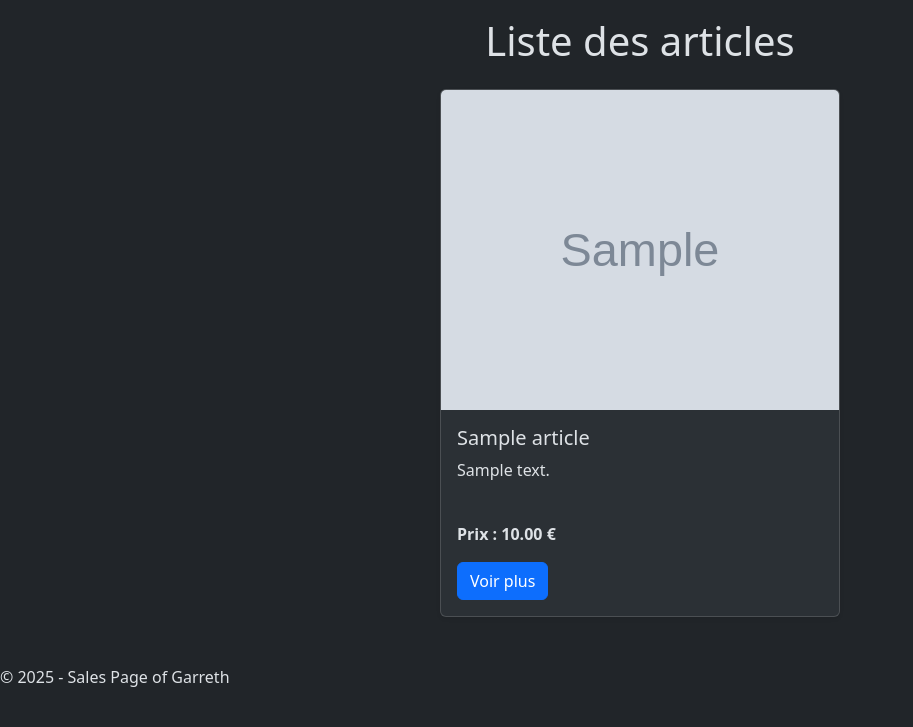
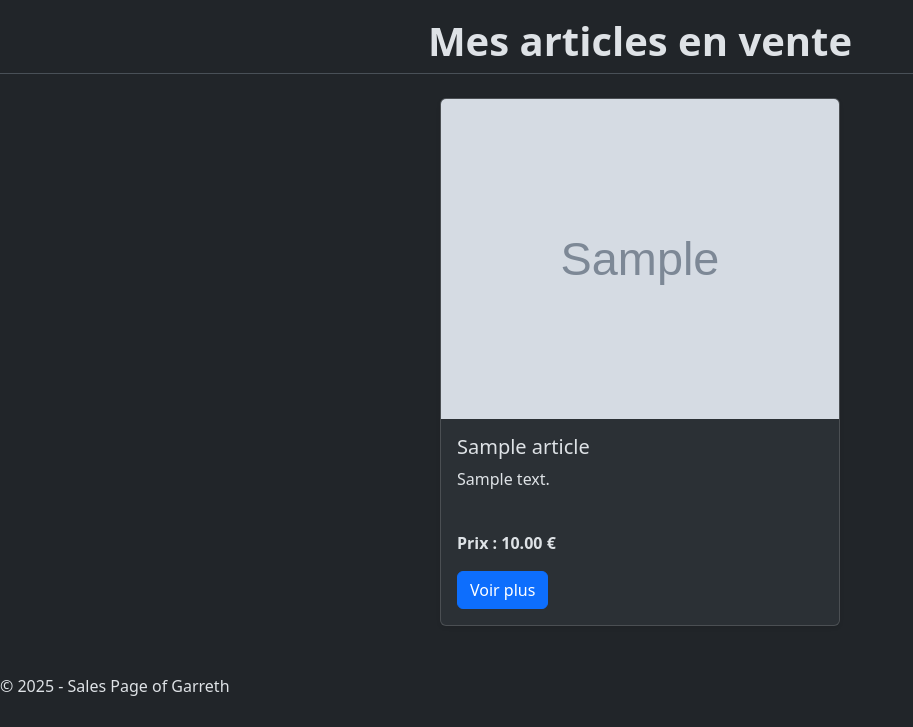
Before and after one commit to gverhelp/salesPageApp, a Django app: page / in a window 1280 px wide. Shown: the part 73-800 px from the top of the page, without its empty margins (0-913 px from the left). Run offline with Django 5.2, Linux system fonts and the light colour scheme; tables that the repository leaves empty hold one stand-in row (values such as "Sample post"); grey boxes marked "Sample" are stand-in pictures; some libraries are stand-ins or nearby versions.

Commit message:
small improvements

```diff
--- a/app/salesPage/templates/articles/article_list.html
+++ b/app/salesPage/templates/articles/article_list.html
@@ -2,14 +2,41 @@
 {% block title %}Articles{% endblock %}
 
 {% block content %}
-<h1 class="text-center mb-4">Liste des articles</h1>
+<h1 class="text-center mb-4 fw-semibold border-bottom pb-2">
+    Mes articles en vente
+</h1>
 
 <div class="row">
     {% for article in articles %}
         <div class="col d-flex align-items-center justify-content-center pb-5">
-            <div class="card shadow-sm bg-body-tertiary" style="width: 25rem;">
+            <div class="card shadow-sm bg-body-tertiary overflow-hidden" style="width: 25rem;">
                 {% if article.images.all %}
-                    <img src="{{ article.images.first.image.url }}" class="card-img-top" style="height: 20rem; width: 100%; object-fit: cover;" alt="{{ article.title }}">
+                    <div id="carousel{{ article.id }}" class="carousel slide" data-bs-ride="carousel" data-bs-interval="3000" data-bs-pause="hover">
+                        <div class="carousel-indicators">
+                            {% if article.images.all.count > 1 %}
+                            {% for image in article.images.all %}
+                                <button type="button" data-bs-target="#carousel{{ article.id }}" data-bs-slide-to="{{ forloop.counter0 }}" class="{% if forloop.first %}active{% endif %}" aria-label="Slide {{ forloop.counter }}"></button>
+                            {% endfor %}
+                            {% endif %}
+                        </div>
+                        <div class="carousel-inner">
+                            {% for image in article.images.all %}
+                                <div class="carousel-item {% if forloop.first %}active{% endif %}">
+                                    <img src="{{ image.image.url }}" class="d-block w-100" style="height: 20rem; object-fit: cover;" alt="{{ article.title }}">
+                                </div>
+                            {% endfor %}
+                        </div>
+                        {% if article.images.all.count > 1 %}
+                            <button class="carousel-control-prev" type="button" data-bs-target="#carousel{{ article.id }}" data-bs-slide="prev">
+                                <span class="carousel-control-prev-icon" aria-hidden="true"></span>
+                                <span class="visually-hidden">Previous</span>
+                            </button>
+                            <button class="carousel-control-next" type="button" data-bs-target="#carousel{{ article.id }}" data-bs-slide="next">
+                                <span class="carousel-control-next-icon" aria-hidden="true"></span>
+                                <span class="visually-hidden">Next</span>
+                            </button>
+                        {% endif %}
+                    </div>
                 {% else %}
                     <img src="https://placehold.co/500x400?text=No+image" class="card-img-top" alt="Image par défaut">
                 {% endif %}
```
